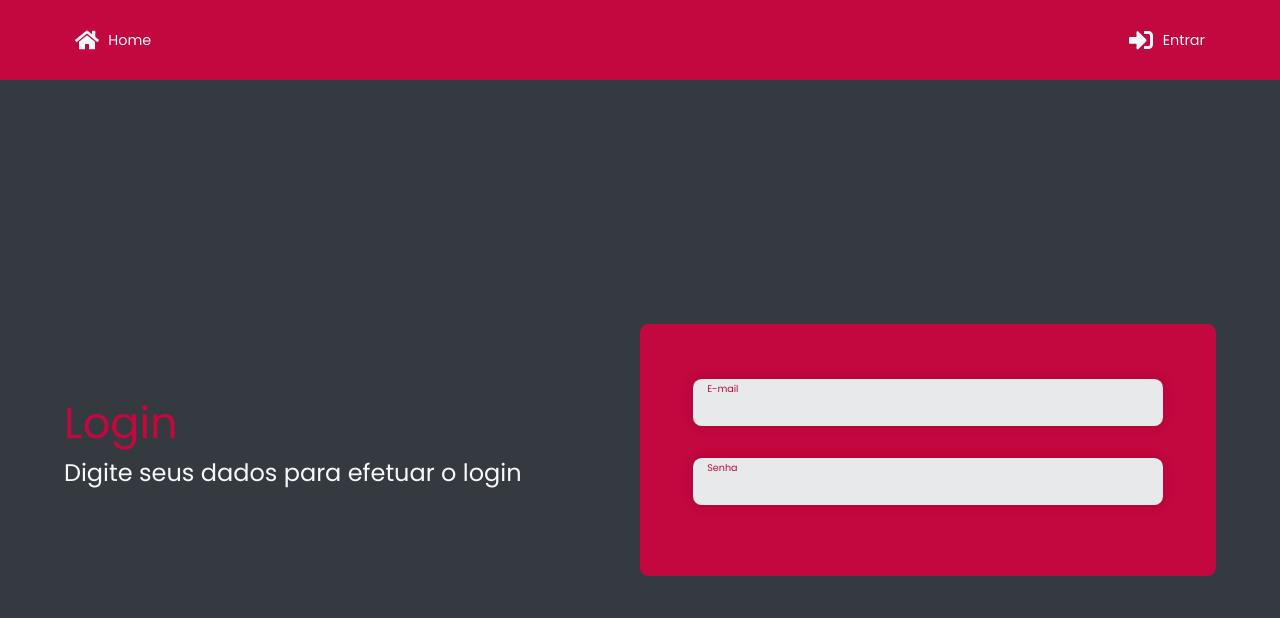
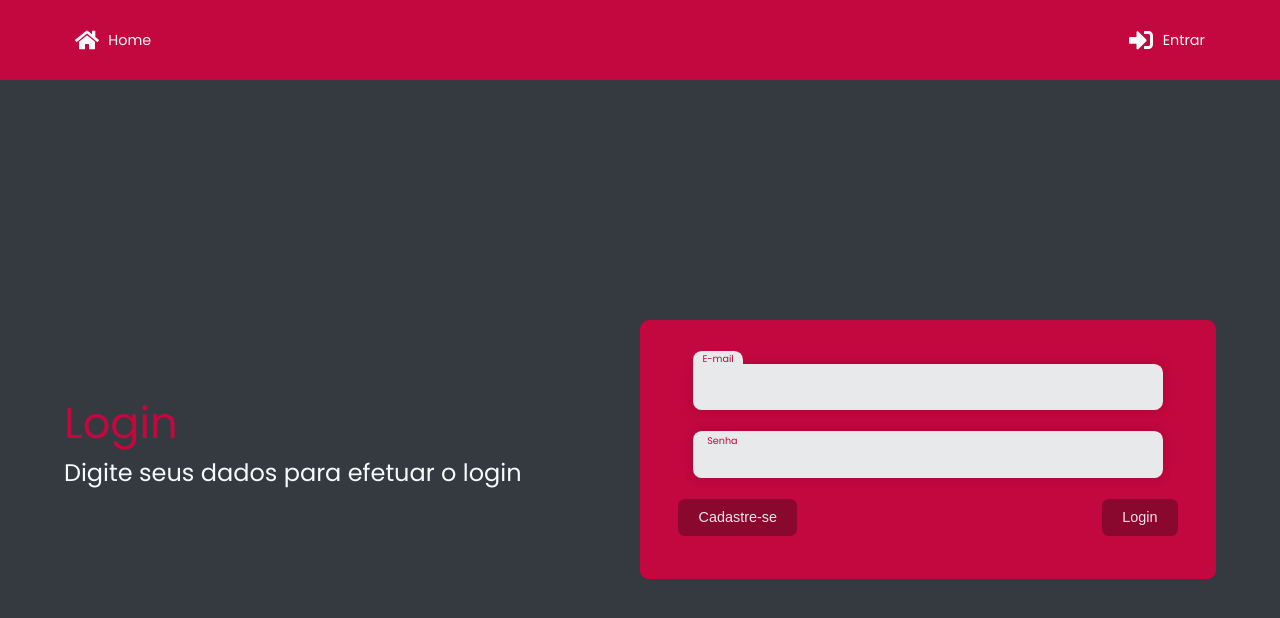
Before and after one commit to jhonpedro/school-classes, a React (Create React App) app in the folder web/: page /login in a window 1280 px wide. Shown: the top 618 px of the page. Built offline with nearby package versions, Linux system fonts and the light colour scheme.

Commit message:
adding Cadastre-se and Login buttons

```diff
--- a/web/src/pages/Login/index.jsx
+++ b/web/src/pages/Login/index.jsx
@@ -2,12 +2,14 @@
 
 import Header from '../../components/Header'
 import Input from '../../components/Input'
+import Button from '../../components/Button'
 
 import {
 	LoginContainer,
 	LoginContainerContent,
 	LoginBox,
 	SideText,
+	LoginBoxButtons,
 } from './styles'
 
 function LoginPage() {
@@ -21,8 +23,12 @@
 						<p className="downText">Digite seus dados para efetuar o login</p>
 					</SideText>
 					<LoginBox>
-						<Input placeholder="E-mail" />
+						<Input placeholder="E-mail" autoFocus />
 						<Input placeholder="Senha" />
+						<LoginBoxButtons>
+							<Button type="submit">Cadastre-se</Button>
+							<Button type="submit">Login</Button>
+						</LoginBoxButtons>
 					</LoginBox>
 				</LoginContainerContent>
 			</LoginContainer>
--- a/web/src/pages/Login/styles.js
+++ b/web/src/pages/Login/styles.js
@@ -32,6 +32,7 @@
 
 export const LoginBox = styled.form`
 	height: 35%;
+	min-height: 27rem;
 	width: 100%;
 	margin-top: 2rem;
 
@@ -47,3 +48,10 @@
 		width: 50%;
 	}
 `
+
+export const LoginBoxButtons = styled.div`
+	width: 100%;
+
+	display: flex;
+	justify-content: space-between;
+`
```
